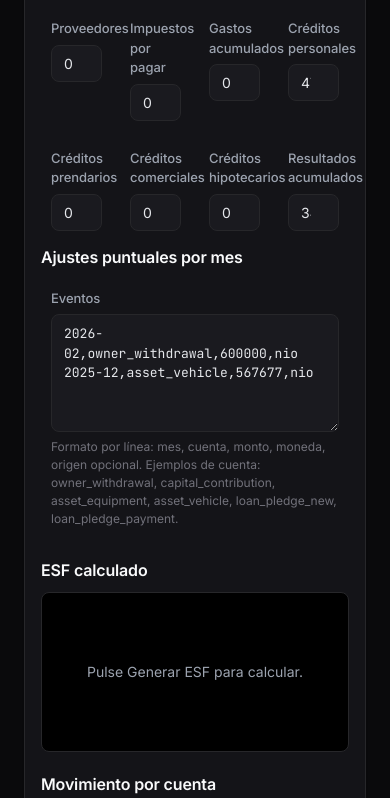
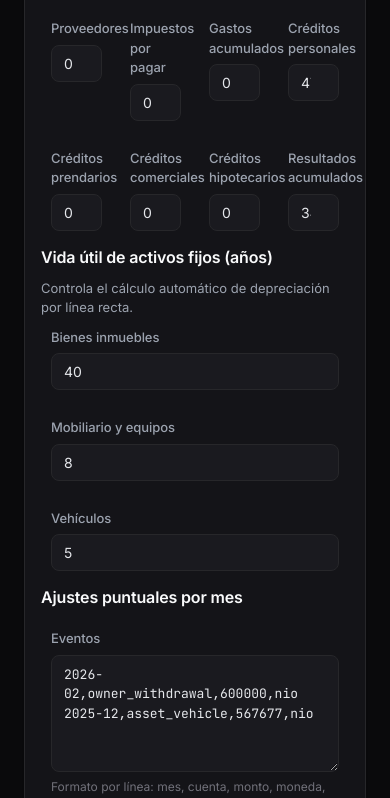
Before and after one commit to yamilgnr22/certificacion_app, a Flask app: page / in a window 390 px wide. Shown: the part 3342-4140 px from the top of the page. Run offline with Flask 3, Linux system fonts and the light colour scheme.

Commit message:
feat(modelo): vida util de PP&E configurable desde el editor
Antes la depreciacion usaba vidas utiles hardcodeadas en
financial_model.py:207-211 (40, 8, 5 anios). Ahora el usuario puede
configurarlas por periodo desde el editor avanzado en una nueva
seccion "Vida util de activos fijos (anios)" debajo de los saldos
iniciales, con tres inputs: bienes inmuebles, mobiliario y equipos,
vehiculos.

El payload guarda los valores bajo "assets.life_*_years". Si el
periodo no los trae, financial_model usa los defaults legacy (40/8/5).
Se aplica clamp minimo de ~1 mes para evitar division por cero.

Verificado: con equipos 549.366 NIO el calculo da 5723/mes a 8 anios,
11.445 a 4 anios, 2.289 a 20 anios. 17/17 tests del agente verdes.

Co-Authored-By: Claude Sonnet 4.6 <noreply@anthropic.com>

```diff
--- a/financial_model.py
+++ b/financial_model.py
@@ -111,6 +111,10 @@ def build_financial_model(payload: Mapping[str, Any]) -> FinancialModelResult:
     expenses_payload = dict(payload.get("expenses") or {})
     balances_payload = dict(payload.get("balances") or {})
     movement_payload = dict(payload.get("movements") or {})
+    assets_payload = dict(payload.get("assets") or {})
+    life_real_estate_years = max(_to_float(assets_payload.get("life_real_estate_years"), 40.0), 0.0833)
+    life_equipment_years = max(_to_float(assets_payload.get("life_equipment_years"), 8.0), 0.0833)
+    life_vehicles_years = max(_to_float(assets_payload.get("life_vehicles_years"), 5.0), 0.0833)
 
     months = _build_months(
         start_month=str(period.get("start_month") or period.get("mes_inicio") or ""),
@@ -205,9 +209,9 @@ def build_financial_model(payload: Mapping[str, Any]) -> FinancialModelResult:
         state["ppe_vehicles"] += additions_vehicles - month_events.get("asset_vehicle_sale", 0.0)
 
         depreciation = _round(
-            max(state["ppe_real_estate"], 0.0) / (40 * 12)
-            + max(state["ppe_equipment"], 0.0) / (8 * 12)
-            + max(state["ppe_vehicles"], 0.0) / (5 * 12)
+            max(state["ppe_real_estate"], 0.0) / (life_real_estate_years * 12)
+            + max(state["ppe_equipment"], 0.0) / (life_equipment_years * 12)
+            + max(state["ppe_vehicles"], 0.0) / (life_vehicles_years * 12)
         )
 
         new_loans = {
--- a/webui/static/app.js
+++ b/webui/static/app.js
@@ -1653,6 +1653,11 @@
         events: parseModelEvents(),
         journal_entries: modelJournalEntries,
       },
+      assets: {
+        life_real_estate_years: numberValue('m_life_real_estate', 40),
+        life_equipment_years: numberValue('m_life_equipment', 8),
+        life_vehicles_years: numberValue('m_life_vehicles', 5),
+      },
       accounting: {
         vouchers: modelAccountingVouchers,
         dynamic_accounts: modelDynamicAccounts,
@@ -1909,6 +1914,7 @@
     const movements = payload.movements || {};
     const accounting = payload.accounting || {};
     const chat = payload.chat || {};
+    const assets = payload.assets || {};
     modelMonthlyOverrides = Array.isArray(income.monthly_overrides) ? income.monthly_overrides.map(item => ({ ...item })) : [];
     modelJournalEntries = Array.isArray(movements.journal_entries) ? movements.journal_entries.map(item => ({ ...item })) : [];
     modelAccountingVouchers = Array.isArray(accounting.vouchers) ? accounting.vouchers.map(item => ({ ...item })) : [];
@@ -1969,6 +1975,9 @@
       m_compras_base: movements.purchase_base_usd,
       m_var_compras: movements.purchase_variability_pct,
       m_interes_creditos: movements.loan_interest_monthly_pct,
+      m_life_real_estate: assets.life_real_estate_years ?? 40,
+      m_life_equipment: assets.life_equipment_years ?? 8,
+      m_life_vehicles: assets.life_vehicles_years ?? 5,
     };
     Object.entries(mapping).forEach(([id, value]) => setFieldValue(id, value));
     setModelEventsFromPayload(payload);
--- a/webui/templates/index.html
+++ b/webui/templates/index.html
@@ -340,6 +340,14 @@
                 <div class="field"><label>Resultados acumulados</label><input id="m_b_retained" type="number" value="3424750"></div>
               </div>
 
+              <h3>Vida útil de activos fijos (años)</h3>
+              <p class="workbench-subtitle">Controla el cálculo automático de depreciación por línea recta.</p>
+              <div class="grid-3 compact-grid">
+                <div class="field"><label>Bienes inmuebles</label><input id="m_life_real_estate" type="number" step="0.5" min="0.1" value="40"></div>
+                <div class="field"><label>Mobiliario y equipos</label><input id="m_life_equipment" type="number" step="0.5" min="0.1" value="8"></div>
+                <div class="field"><label>Vehículos</label><input id="m_life_vehicles" type="number" step="0.5" min="0.1" value="5"></div>
+              </div>
+
               <h3>Ajustes puntuales por mes</h3>
               <div class="field">
                 <label>Eventos</label>
```
